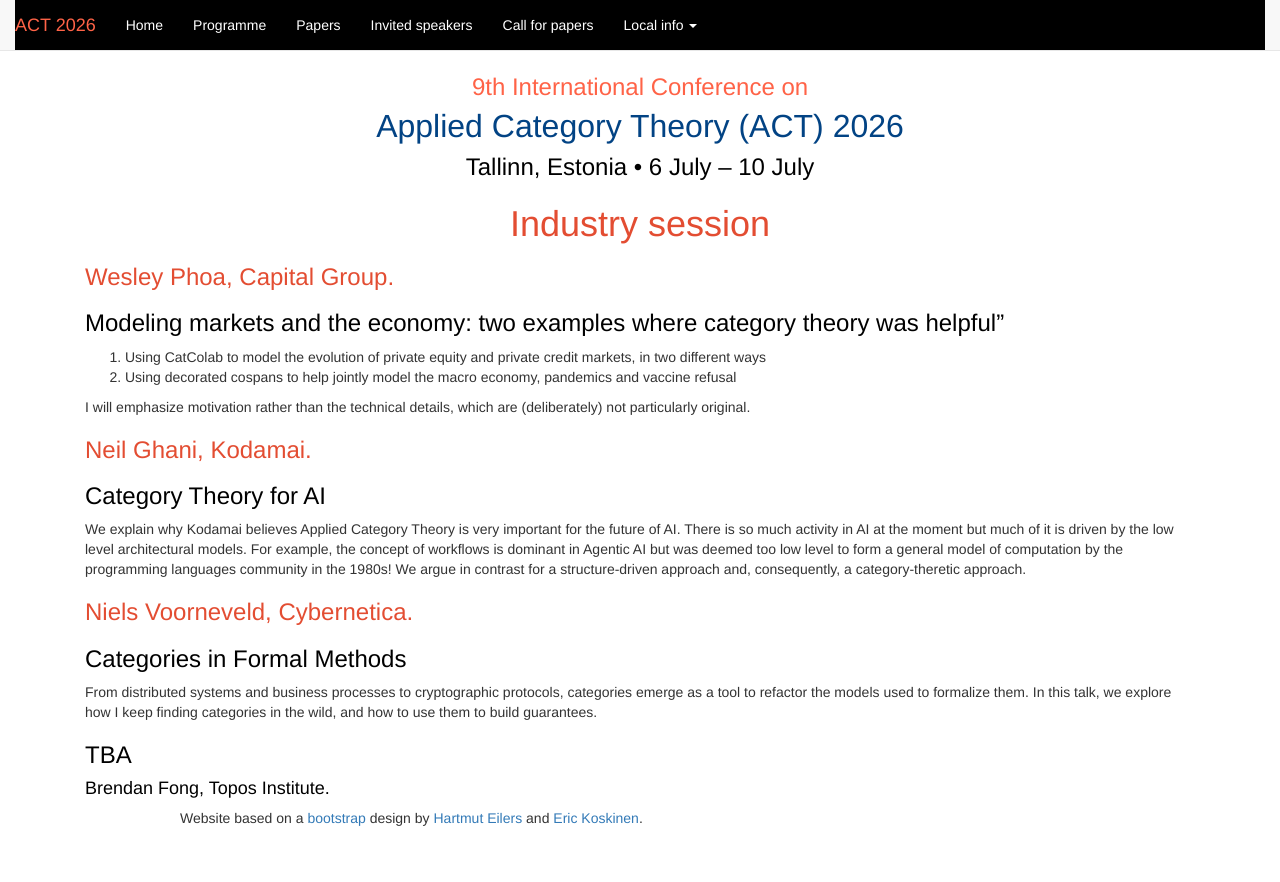
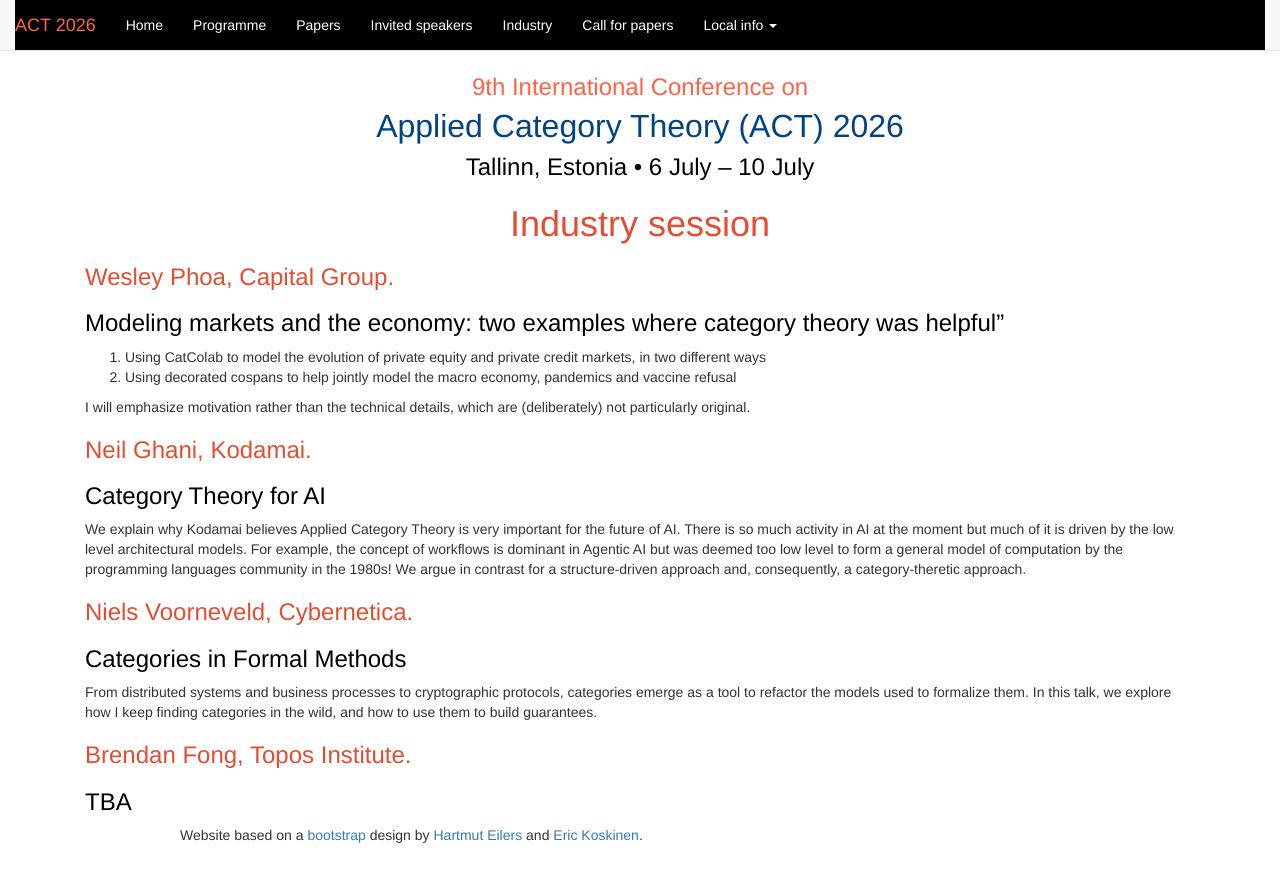
Before and after one commit to actconf2026/actconf2026.github.io, a Jekyll site: the page built from industry.html, in a window 1280 px wide. Shown: the top 882 px of the page. Built offline with Jekyll 4.4.1, drawn with Linux system fonts in a browser that asks for light colours.

Commit message:
Publishing industry talks

```diff
--- a/_layouts/act.html
+++ b/_layouts/act.html
@@ -46,12 +46,12 @@
       <ul class="nav navbar-nav"> <!--class=active--> <!--  <span class="sr-only">(current)</span>-->
         <li><a href="index.html">Home</a></li>
         <li><a href="programme.html">Programme</a></li>
-      <!--  <li><a href="industry.html">Industry</a></li> -->
         <!--<li class="dropdown">
           <a href="#" class="dropdown-toggle" data-toggle="dropdown" role="button" aria-haspopup="true" aria-expanded="false">Program<span class="caret"></span></a>
           <ul class="dropdown-menu">-->
 	    <li><a href="accepted.html">Papers</a></li>
       <li><a href="invited.html">Invited speakers</a></li>
+       <li><a href="industry.html">Industry</a></li>
 	    <li><a href="cfp.html">Call for papers</a></li>
 
 
--- a/industry.html
+++ b/industry.html
@@ -32,7 +32,7 @@ consequently, a category-theretic approach.</p>
       and how to use them to build guarantees.
 </p>
 
+<h3 style="color:e34d32;"> Brendan Fong, Topos Institute.  </h3>
 <h3 style="color:black;"> TBA </h3>
-<h4 style="color:black;"> Brendan Fong, Topos Institute.  </h4>
 
 </div> <!-- prose -->
```
